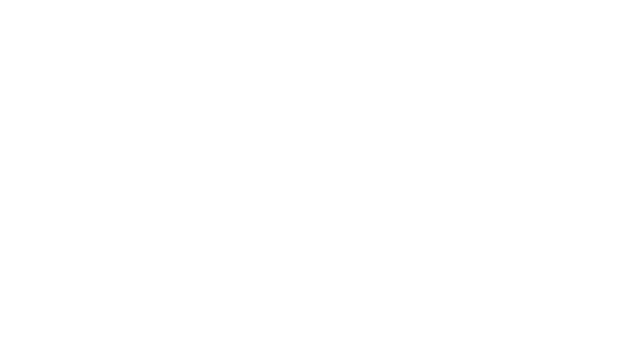
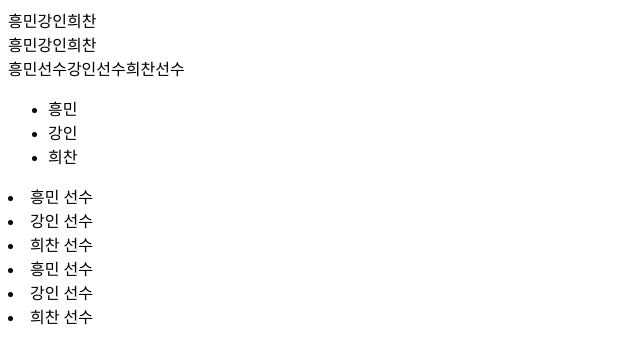
Before and after one commit to JeongHyun-Ha/learn-react, a React (Vite) app: page / in a window 1280 px wide. Shown: the top 364 px of the page, without its empty margins (0-640 px from the left). Built offline with nearby package versions, Linux system fonts and the light colour scheme.

Commit message:
배열 map 메소드로 배열의 각 원소를 컴포넌트로 매핑할 수 있음

```diff
--- a/src/App.jsx
+++ b/src/App.jsx
@@ -1,39 +1,37 @@
 import React from "react";
 
 function App(props) {
-  // 배열
-  const a = [];
+  const a = ["흥민", "강인", "희찬"];
+  const b = a.map(function (item) {
+    return item + "선수";
+  });
 
-  // push : 새 값을 배열 맨 뒤에 추가
-  a.push("흥민");
-  a.push("강인");
-  a.push(3.14);
-  console.log(a);
+  const c = a.map(function (item) {
+    return <li>{item}</li>;
+  });
 
-  // pop : 맨 뒤의 값을 제거 후 리턴
-  let val1 = a.pop();
-  console.log(val1);
-  let val2 = a.pop();
-  console.log(val2);
-  console.log(a);
-
-  // map : 각 원소를 다른 값으로 매핑(mapping) 후 새 배열 리턴
-  const b = [5, 4, 3, 2, 1];
-  console.log(b);
-
-  function action(param) {
-    return param * 2;
-  }
-
-  let c = b.map(action);
-  console.log(c);
-  console.log(b);
-
-  let d = c.map(function (param) {
-    return param * 3;
-  });
-  console.log(d);
-  return <div></div>;
+  return (
+    <>
+      <div>{a}</div>
+      <div>
+        {a[0]}
+        {a[1]}
+        {a[2]}
+      </div>
+      <div>{b}</div>
+      <ul>{c}</ul>
+      <div>
+        {a.map(function (item) {
+          return <li>{item} 선수</li>;
+        })}
+      </div>
+      <div>
+        {a.map((item) => (
+          <li>{item} 선수</li>
+        ))}
+      </div>
+    </>
+  );
 }
 
 export default App;
```
